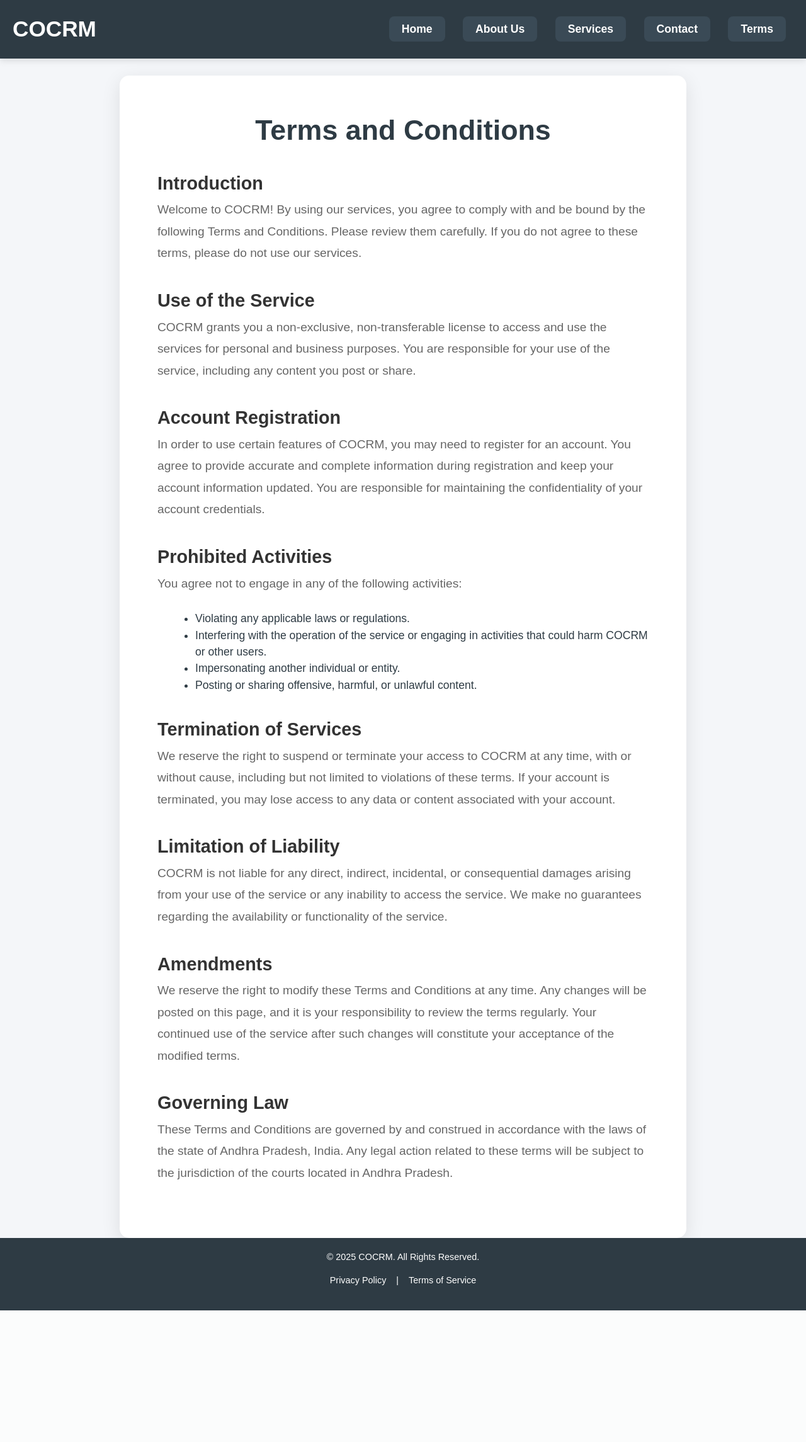
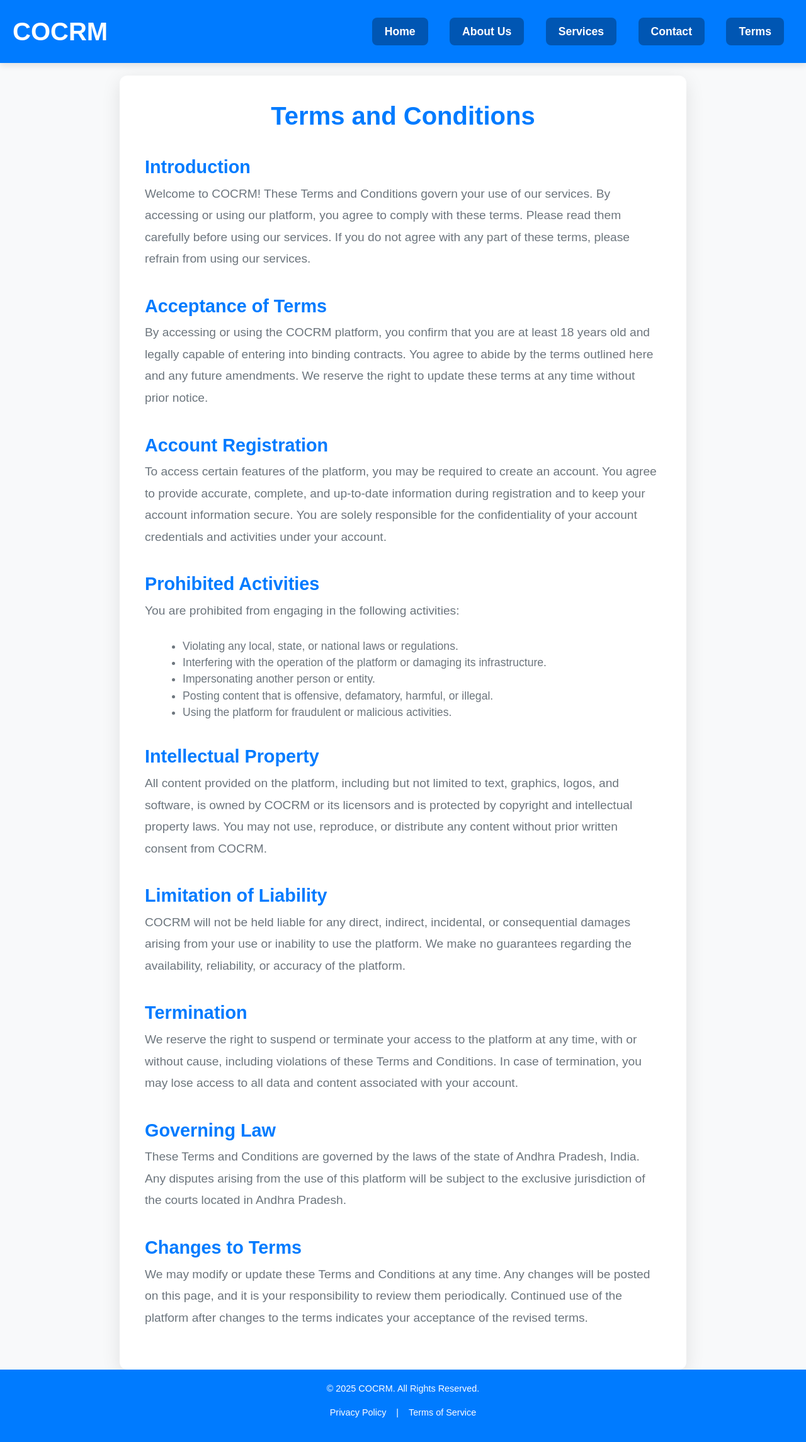
Before and after one commit to ChrisOnsando/cocrm, a Django app: template userprofile/templates/terms.html in a window 1280 px wide. Shown: the whole page at 63% size. Before the commit the page ends 2081 px from the top, so only its background shows below. Run offline with Django 5.2, Linux system fonts and the light colour scheme; the template is opened without the code that fills it, so the values that code supplies are empty; parts of the project's set-up code (start-up, migrations or seed data) failed here and were passed over; some libraries are stand-ins or nearby versions.

Commit message:
ft(project): userprofile terrms page(#30)

```diff
--- a/userprofile/templates/terms.html
+++ b/userprofile/templates/terms.html
@@ -3,13 +3,13 @@
 <head>
     <meta charset="UTF-8">
     <meta name="viewport" content="width=device-width, initial-scale=1.0">
-    <title>Terms and Conditions | COCRMCRM</title>
+    <title>Terms and Conditions | COCRM</title>
     <link rel="stylesheet" href="https://stackpath.bootstrapcdn.com/bootstrap/4.5.2/css/bootstrap.min.css">
     <style>
         body {
             font-family: 'Arial', sans-serif;
-            background-color: #f4f6f9;
-            color: #333;
+            background-color: #f8f9fa;
+            color: #495057;
             margin: 0;
             padding: 0;
         }
@@ -17,7 +17,7 @@
         /* Header Styling */
         header {
             width: 100%;
-            background-color: #2e3b44;
+            background-color: #007bff;
             box-shadow: 0 4px 10px rgba(0, 0, 0, 0.1);
             padding: 20px;
             position: fixed;
@@ -30,7 +30,7 @@
         }
 
         .logo {
-            font-size: 2.2em;
+            font-size: 2.5em;
             font-weight: bold;
             color: #ffffff;
             text-transform: uppercase;
@@ -41,40 +41,40 @@
             color: #ffffff;
             font-weight: bold;
             font-size: 1.1em;
-            padding: 10px 20px;
-            margin: 0 12px;
+            padding: 12px 20px;
+            margin: 0 15px;
             border-radius: 8px;
-            background-color: #3a4a56;
+            background-color: #0056b3;
             transition: background-color 0.3s ease, color 0.3s ease;
         }
 
         header nav a:hover {
-            background-color: #1d2b35;
+            background-color: #003d73;
             color: #fff;
         }
 
         /* Terms and Conditions Styling */
         .container {
             max-width: 900px;
-            padding: 60px;
+            padding: 40px;
             background: #ffffff;
-            border-radius: 15px;
+            border-radius: 12px;
             box-shadow: 0 8px 30px rgba(0, 0, 0, 0.1);
             margin-top: 120px;
-            color: #2e3b44;
+            color: #495057;
         }
 
         .container h1 {
             text-align: center;
-            color: #2e3b44;
-            font-size: 2.8em;
-            margin-bottom: 40px;
+            color: #007bff;
+            font-size: 2.5em;
+            margin-bottom: 30px;
             font-weight: 600;
         }
 
         .container h3 {
             font-size: 1.8em;
-            color: #333;
+            color: #007bff;
             margin-top: 40px;
             font-weight: 600;
         }
@@ -83,17 +83,18 @@
             line-height: 1.8;
             font-size: 1.2em;
             margin-bottom: 25px;
-            color: #666;
+            color: #6c757d;
         }
 
         ul {
             margin-left: 20px;
             list-style-type: disc;
             font-size: 1.1em;
+            color: #6c757d;
         }
 
         footer {
-            background-color: #2e3b44;
+            background-color: #007bff;
             color: white;
             padding: 20px 0;
             text-align: center;
@@ -102,7 +103,7 @@
         }
 
         footer a {
-            color: #fff;
+            color: #ffffff;
             text-decoration: none;
             margin: 0 12px;
         }
@@ -143,34 +144,38 @@
     <h1>Terms and Conditions</h1>
 
     <h3>Introduction</h3>
-    <p>Welcome to COCRM! By using our services, you agree to comply with and be bound by the following Terms and Conditions. Please review them carefully. If you do not agree to these terms, please do not use our services.</p>
+    <p>Welcome to COCRM! These Terms and Conditions govern your use of our services. By accessing or using our platform, you agree to comply with these terms. Please read them carefully before using our services. If you do not agree with any part of these terms, please refrain from using our services.</p>
 
-    <h3>Use of the Service</h3>
-    <p>COCRM grants you a non-exclusive, non-transferable license to access and use the services for personal and business purposes. You are responsible for your use of the service, including any content you post or share.</p>
+    <h3>Acceptance of Terms</h3>
+    <p>By accessing or using the COCRM platform, you confirm that you are at least 18 years old and legally capable of entering into binding contracts. You agree to abide by the terms outlined here and any future amendments. We reserve the right to update these terms at any time without prior notice.</p>
 
     <h3>Account Registration</h3>
-    <p>In order to use certain features of COCRM, you may need to register for an account. You agree to provide accurate and complete information during registration and keep your account information updated. You are responsible for maintaining the confidentiality of your account credentials.</p>
+    <p>To access certain features of the platform, you may be required to create an account. You agree to provide accurate, complete, and up-to-date information during registration and to keep your account information secure. You are solely responsible for the confidentiality of your account credentials and activities under your account.</p>
 
     <h3>Prohibited Activities</h3>
-    <p>You agree not to engage in any of the following activities:</p>
+    <p>You are prohibited from engaging in the following activities:</p>
     <ul>
-        <li>Violating any applicable laws or regulations.</li>
-        <li>Interfering with the operation of the service or engaging in activities that could harm COCRM or other users.</li>
-        <li>Impersonating another individual or entity.</li>
-        <li>Posting or sharing offensive, harmful, or unlawful content.</li>
+        <li>Violating any local, state, or national laws or regulations.</li>
+        <li>Interfering with the operation of the platform or damaging its infrastructure.</li>
+        <li>Impersonating another person or entity.</li>
+        <li>Posting content that is offensive, defamatory, harmful, or illegal.</li>
+        <li>Using the platform for fraudulent or malicious activities.</li>
     </ul>
 
-    <h3>Termination of Services</h3>
-    <p>We reserve the right to suspend or terminate your access to COCRM at any time, with or without cause, including but not limited to violations of these terms. If your account is terminated, you may lose access to any data or content associated with your account.</p>
+    <h3>Intellectual Property</h3>
+    <p>All content provided on the platform, including but not limited to text, graphics, logos, and software, is owned by COCRM or its licensors and is protected by copyright and intellectual property laws. You may not use, reproduce, or distribute any content without prior written consent from COCRM.</p>
 
     <h3>Limitation of Liability</h3>
-    <p>COCRM is not liable for any direct, indirect, incidental, or consequential damages arising from your use of the service or any inability to access the service. We make no guarantees regarding the availability or functionality of the service.</p>
+    <p>COCRM will not be held liable for any direct, indirect, incidental, or consequential damages arising from your use or inability to use the platform. We make no guarantees regarding the availability, reliability, or accuracy of the platform.</p>
 
-    <h3>Amendments</h3>
-    <p>We reserve the right to modify these Terms and Conditions at any time. Any changes will be posted on this page, and it is your responsibility to review the terms regularly. Your continued use of the service after such changes will constitute your acceptance of the modified terms.</p>
+    <h3>Termination</h3>
+    <p>We reserve the right to suspend or terminate your access to the platform at any time, with or without cause, including violations of these Terms and Conditions. In case of termination, you may lose access to all data and content associated with your account.</p>
 
     <h3>Governing Law</h3>
-    <p>These Terms and Conditions are governed by and construed in accordance with the laws of the state of Andhra Pradesh, India. Any legal action related to these terms will be subject to the jurisdiction of the courts located in Andhra Pradesh.</p>
+    <p>These Terms and Conditions are governed by the laws of the state of Andhra Pradesh, India. Any disputes arising from the use of this platform will be subject to the exclusive jurisdiction of the courts located in Andhra Pradesh.</p>
+
+    <h3>Changes to Terms</h3>
+    <p>We may modify or update these Terms and Conditions at any time. Any changes will be posted on this page, and it is your responsibility to review them periodically. Continued use of the platform after changes to the terms indicates your acceptance of the revised terms.</p>
 </div>
 
 <!-- Footer -->
```
